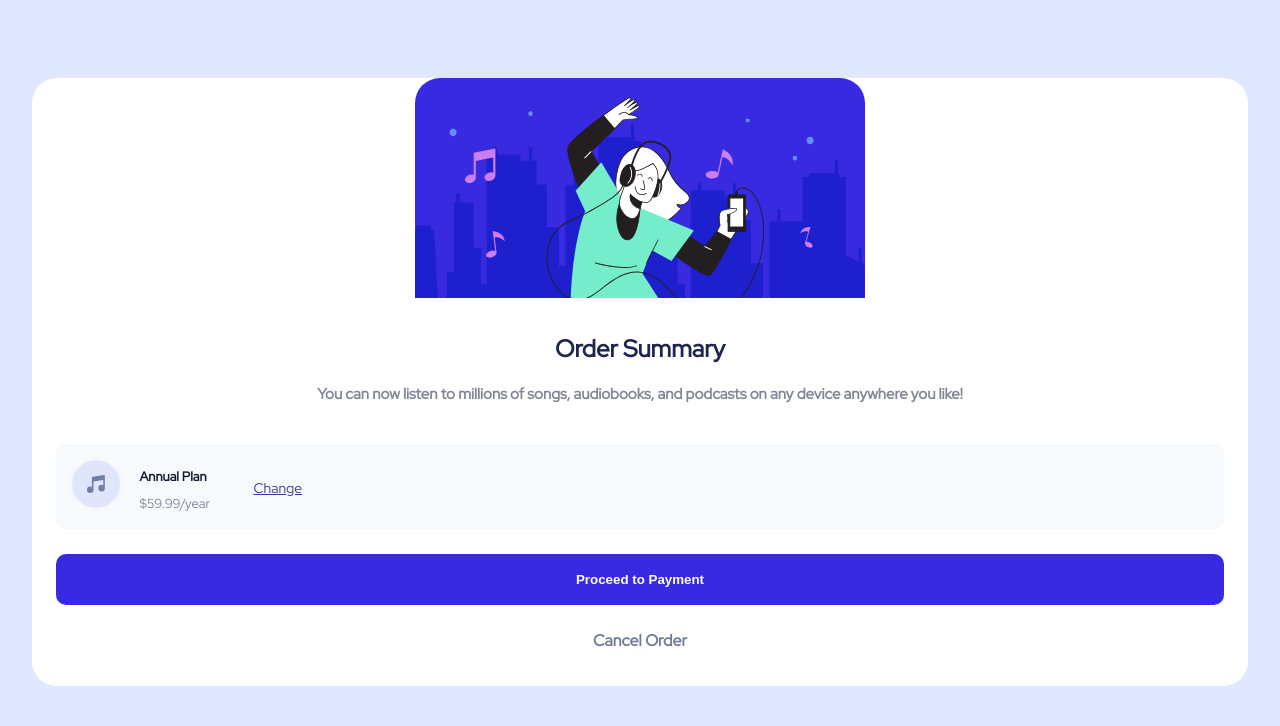
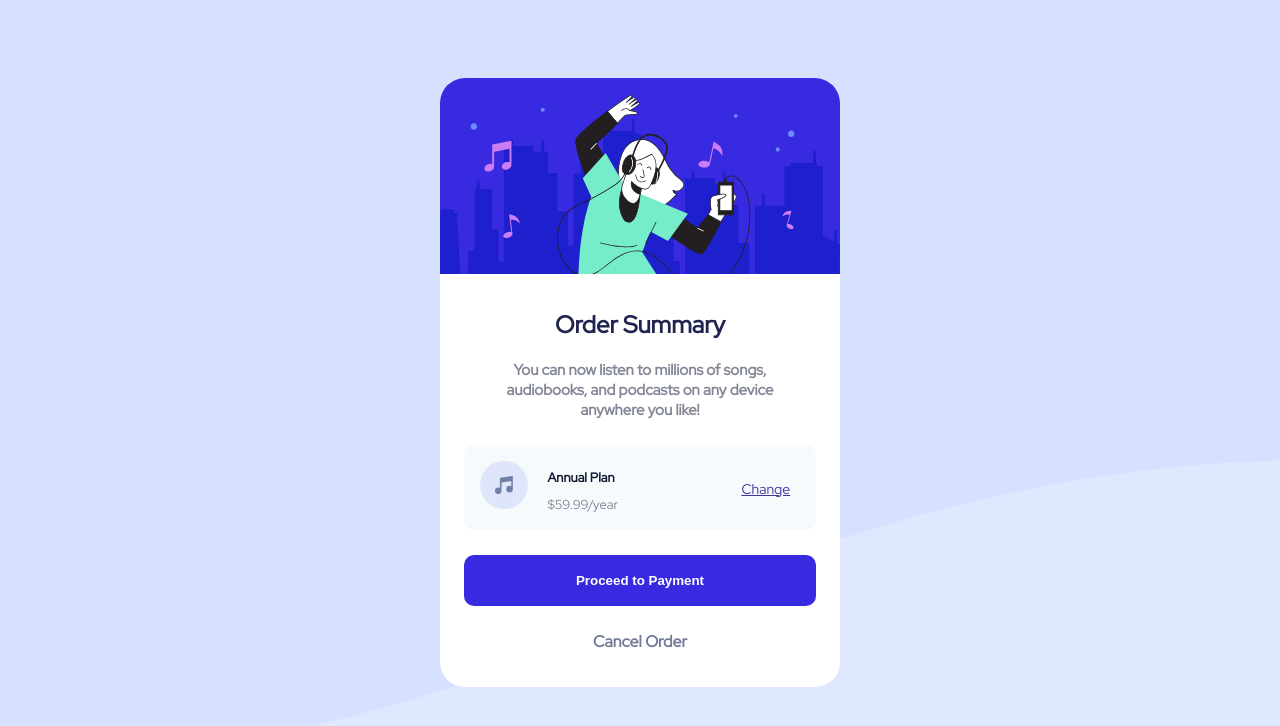
Before and after one commit to florianstancioiu/frontend-mentor, a plain HTML site: page order-summary-component-main/index.html in a window 1280 px wide. Drawn offline with Linux system fonts and the light colour scheme.

Commit message:
Responsive

```diff
--- a/order-summary-component-main/css/styles.css
+++ b/order-summary-component-main/css/styles.css
@@ -70,7 +70,7 @@ body {
 
 .annual-plan {
     color: #0f1932;
-    font-weight: 700;
+    font-weight: 900;
     margin-top: 0;
     margin-bottom: 10px;
     font-size: 13px;
@@ -94,13 +94,14 @@ body {
     width: 100%;
     text-align: center;
     color: white;
-    font-weight: 700;
+    font-weight: 900;
     background-color: #382ae1;
     border: 0;
     padding-top: 18px;
     padding-bottom: 18px;
     border-radius: 10px;
     margin-bottom: 25px;
+    cursor: pointer;
 }
 
 .btn-cancel {
@@ -108,6 +109,28 @@ body {
     text-decoration: none;
     text-align: center;
     color: #717a97;
-    font-weight: 700;
+    font-weight: 900;
     margin-bottom: 35px;
 }
+
+@media screen and (min-width: 401px) {
+    body {
+        background-image: url("../images/pattern-background-desktop.svg");
+        background-size: cover;
+        background-position: top;
+        background-repeat: no-repeat;
+    }
+
+    .order {
+        width: 400px;
+    }
+
+    .order-change {
+        margin-left: 120px;
+    }
+
+    .order-description {
+        width: 80%;
+        margin: 0 auto;
+    }
+}
```
